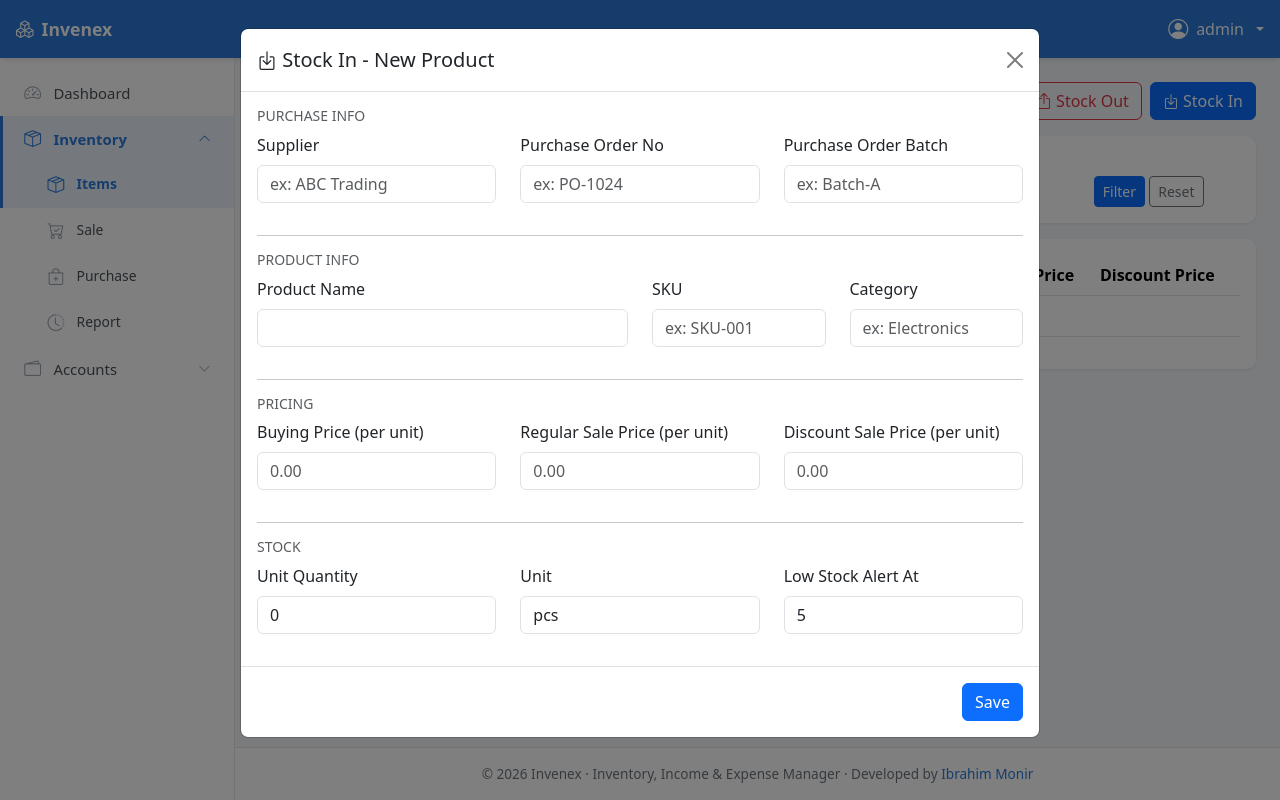
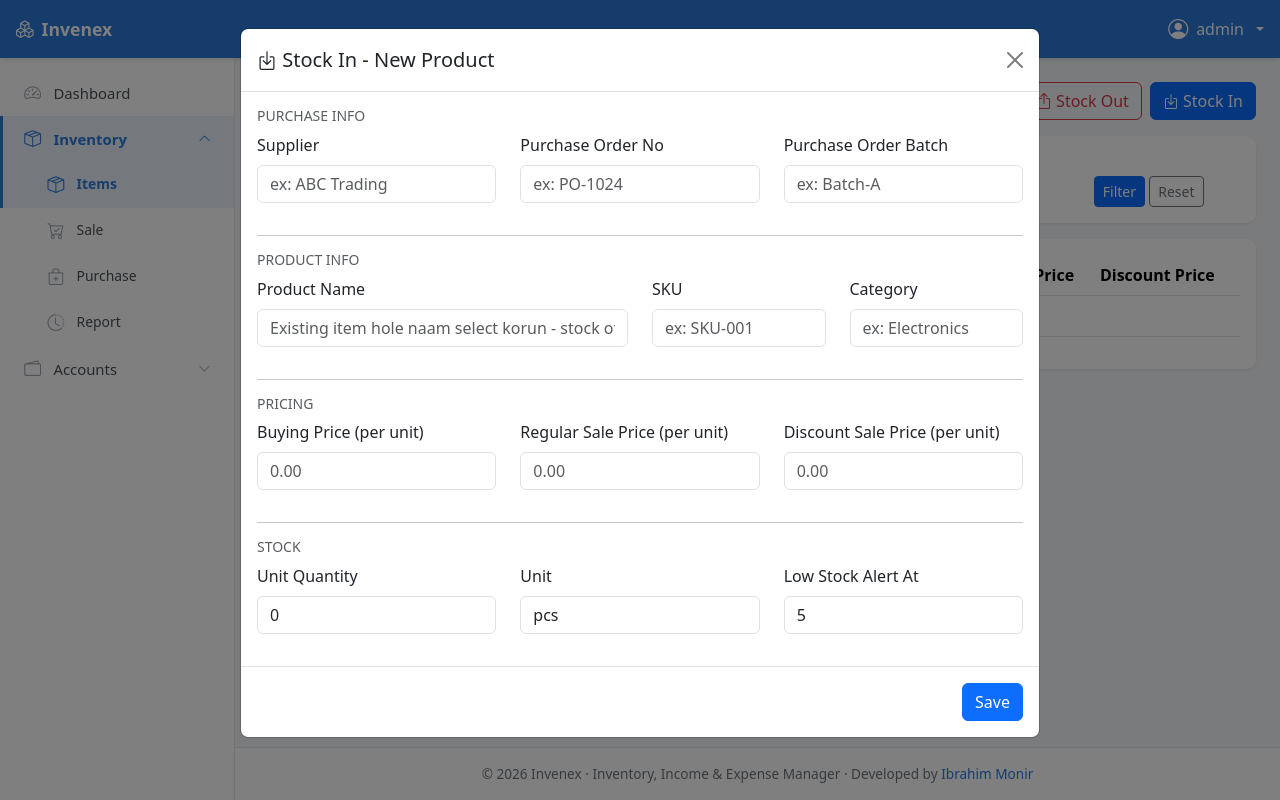
Before and after one commit to ibrahim-monir/invenex, a Flask app: page /inventory in a window 1280 px wide, after a click on "Stock In". Run offline with Flask 3, Linux system fonts and the light colour scheme; the visitor is signed in with stand-in values (Sample User, id 1); data comes from the database, SQL or seed files in the repository; data that the repository does not hold is empty.

Commit message:
Suggest existing item names in Stock In, and merge instead of duplicating
The primary Stock In button always created a brand new item, with no check
against the product name - restocking something that already existed silently
split its stock across two rows under the same name. Added a datalist of
existing item names to the Product Name field (same pattern as the Category
field already uses) so the existing name is one keystroke away, and a hint
plus a relabeled Save button when it matches.

On submit, a name match (case-insensitive) now adds the entered quantity to
the existing item and logs it as a restock, instead of creating a duplicate
- it leaves that item's SKU/category/pricing untouched so a restock can never
accidentally overwrite them.

Co-Authored-By: Claude Sonnet 5 <noreply@anthropic.com>

```diff
--- a/app.py
+++ b/app.py
@@ -544,11 +544,34 @@ def add_item():
         flash("Item er naam dite hobe.", "danger")
         return redirect(url_for("inventory"))
 
+    quantity_int = int(quantity or 0)
+
+    # An existing item with the same name means this is a restock, not a new
+    # product - adding a duplicate row would split one product's stock across
+    # two entries. Just add to what's already there instead.
+    existing = Item.query.filter(func.lower(Item.name) == name.lower()).first()
+    if existing:
+        existing.quantity += quantity_int
+        if quantity_int > 0:
+            db.session.add(StockLog(
+                item_id=existing.id,
+                change_type="in",
+                movement_type="restock",
+                quantity=quantity_int,
+                reason="Restock",
+                supplier=supplier or None,
+                po_number=po_number or None,
+                po_batch=po_batch or None,
+                entry_date=date.today(),
+            ))
+        db.session.commit()
+        flash(f"'{existing.name}' already storage-e chilo - {quantity_int} {existing.unit} notun stock add kora hoyeche.", "success")
+        return redirect(url_for("inventory"))
+
     if sku and Item.query.filter(func.lower(Item.sku) == sku.lower()).first():
         flash(f"SKU '{sku}' already ekta item-e use hoyeche. Onno SKU diye try korun.", "danger")
         return redirect(url_for("inventory"))
 
-    quantity_int = int(quantity or 0)
     item = Item(
         name=name,
         sku=sku or None,
--- a/templates/inventory.html
+++ b/templates/inventory.html
@@ -171,7 +171,11 @@
         <div class="row">
           <div class="col-md-6 mb-3">
             <label class="form-label">Product Name</label>
-            <input type="text" name="name" class="form-control" required>
+            <input type="text" name="name" id="newItemName" class="form-control" list="existingItemNameList" placeholder="Existing item hole naam select korun - stock ota-i add hobe" required>
+            <datalist id="existingItemNameList">
+              {% for item in all_items %}<option value="{{ item.name }}">{% endfor %}
+            </datalist>
+            <div id="existingItemHint" class="text-primary small mt-1 d-none"><i class="bi bi-info-circle"></i> Ei naam-er item age theke ache &mdash; SKU/price change hobe na, shudhu stock quantity add hobe.</div>
           </div>
           <div class="col-md-3 mb-3">
             <label class="form-label">SKU</label>
@@ -293,5 +297,19 @@
       if (stockInSaveBtn) stockInSaveBtn.disabled = isDuplicate;
     });
   }
+
+  const existingItemNames = new Set(
+    {{ all_items | map(attribute='name') | list | tojson }}.map(n => n.toLowerCase())
+  );
+  const nameInput = document.getElementById('newItemName');
+  const existingItemHint = document.getElementById('existingItemHint');
+
+  if (nameInput) {
+    nameInput.addEventListener('input', () => {
+      const isExisting = existingItemNames.has(nameInput.value.trim().toLowerCase());
+      existingItemHint.classList.toggle('d-none', !isExisting);
+      if (stockInSaveBtn) stockInSaveBtn.textContent = isExisting ? 'Add Stock' : 'Save';
+    });
+  }
 </script>
 {% endblock %}
```
